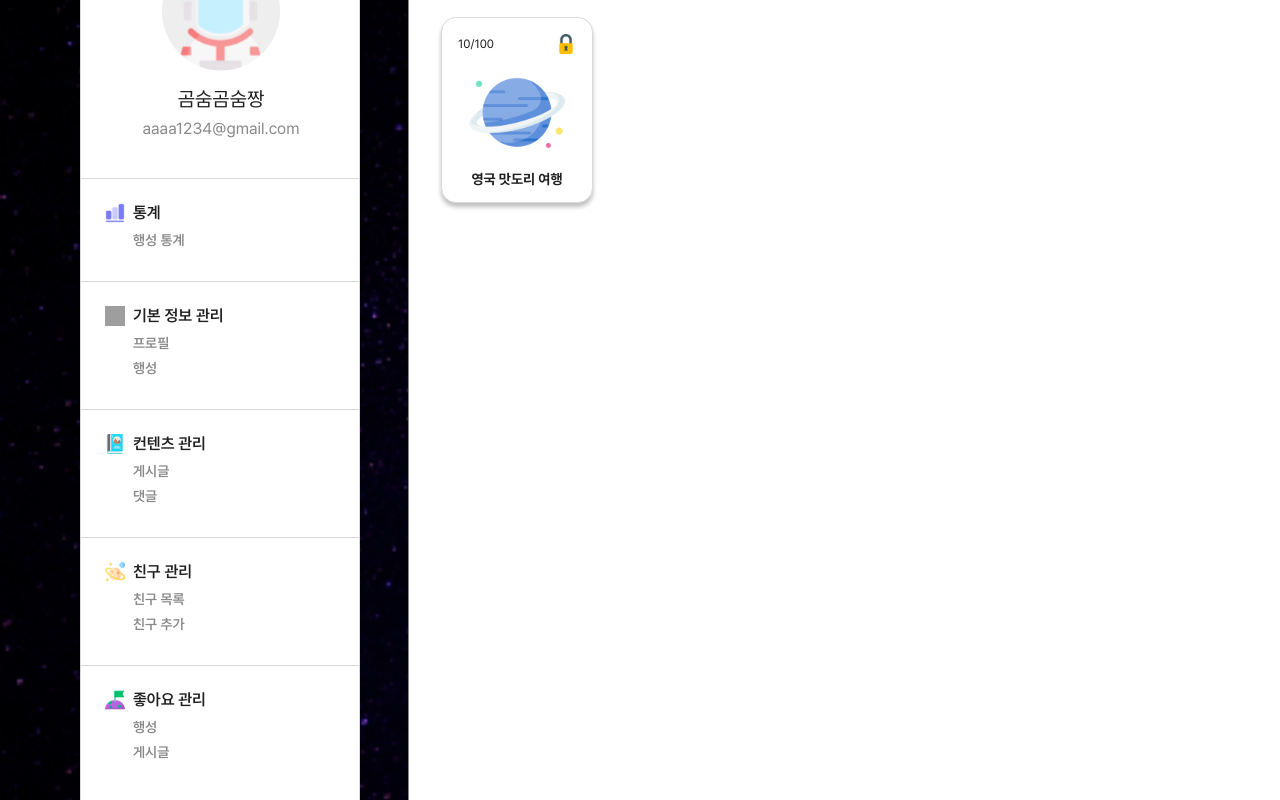
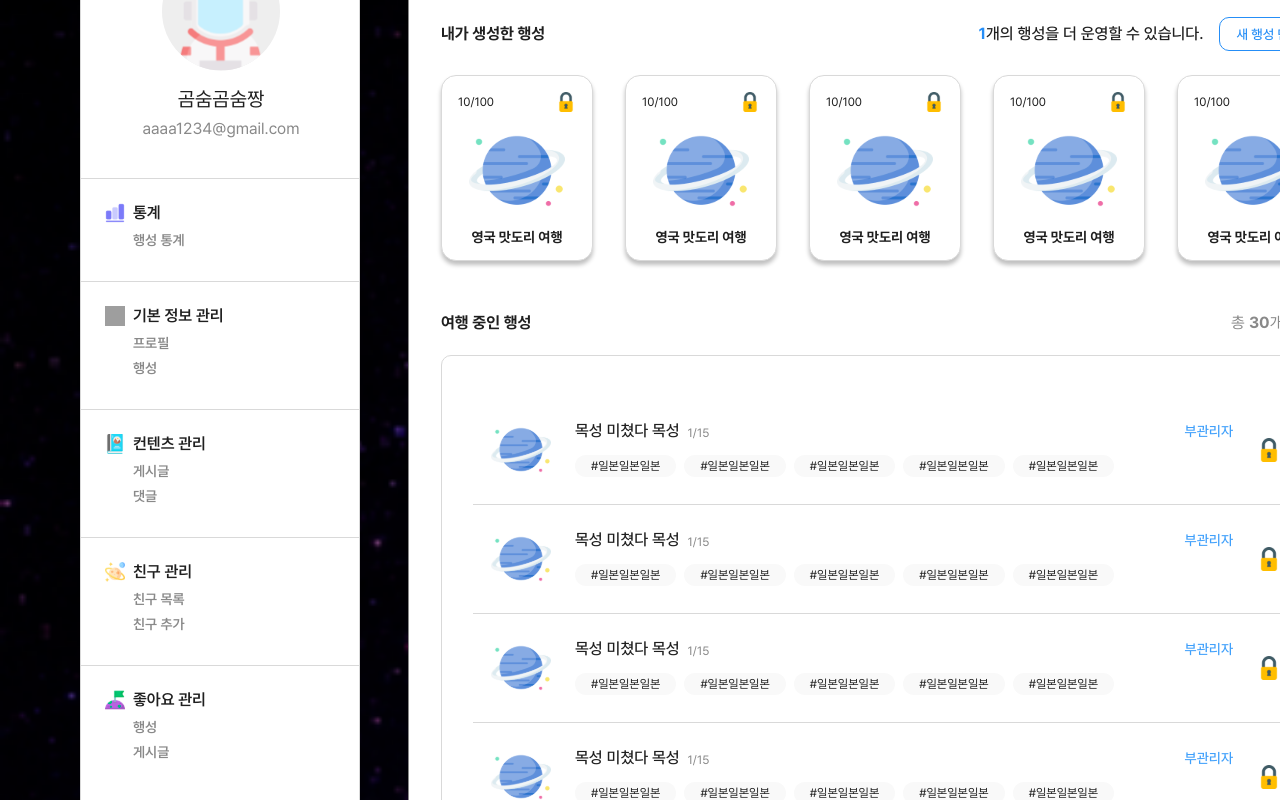
Before and after one commit to Travel-Space/client, a Next.js app: page /my-page/basic-info/planet in a window 1280 px wide. Shown: the part 220-1020 px from the top of the page. Built offline with nearby package versions, Linux system fonts and the light colour scheme; grey boxes are pictures that could not be loaded.

Commit message:
design: 행성관리 페이지 퍼블리싱

```diff
--- a/src/app/my-page/basic-info/planet/page.styled.ts
+++ b/src/app/my-page/basic-info/planet/page.styled.ts
@@ -1,114 +1,63 @@
 import { styled } from "styled-components";
-import { flexAlignCenter } from "@/styles/common";
+import { flexCenter, flexSpaceBetweenCenter } from "@/styles/common";
 
 export const Container = styled.div`
   border-radius: 10px;
 `;
-export const Main = styled.div`
-  border: 1px solid ${({ theme }) => theme.PALETTE.gray[100]};
+
+export const MyPlanetWrap = styled.div`
+  ${flexSpaceBetweenCenter}
+`;
+export const MyPlanetInfo = styled.div`
+  ${flexSpaceBetweenCenter}
+  margin-bottom: 24px;
+`;
+export const NewPlanet = styled.div`
+  display: flex;
+  align-items: center;
+  gap: 16px;
+`;
+export const MyPlanetNumber = styled.div`
+  & > span {
+    color: ${({ theme }) => theme.PALETTE.primary[100]};
+    font-family: ${({ theme }) => theme.FONT_WEIGHT.bold};
+    font-size: ${({ theme }) => theme.FONT_SIZE.md};
+  }
+  font-family: ${({ theme }) => theme.FONT_WEIGHT.medium};
+  font-size: ${({ theme }) => theme.FONT_SIZE.md};
+`;
+export const MakePlanetBtn = styled.button`
+  color: ${({ theme }) => theme.PALETTE.primary[100]};
+  border: 1px solid ${({ theme }) => theme.PALETTE.primary[100]};
   border-radius: 10px;
-  & > div:first-child > div {
-    border-top-left-radius: 10px;
-  }
-  & > div:first-child > div:nth-child(2) {
-    position: relative;
-  }
-  & > div:last-child > div {
-    border-bottom-left-radius: 10px;
-  }
-`;
-export const UserImg = styled.img`
-  width: 120px;
-  height: 120px;
-  border-radius: 60px;
-`;
-export const DeleteImgBtn = styled.button`
-  background-color: transparent;
-  position: absolute;
-  right: 0;
-  top: 0;
-`;
-export const EditImgBtn = styled.button`
-  background-color: transparent;
-  position: absolute;
-  right: 0;
-  bottom: 0;
-`;
-export const Row = styled.div`
-  display: flex;
+  background-color: ${({ theme }) => theme.PALETTE.white};
+  font-family: ${({ theme }) => theme.FONT_WEIGHT.medium};
+
+  padding: 8px 16px;
 `;
 export const Title = styled.div`
-  background-color: #f9f9f9;
-  border-right: 1px solid ${({ theme }) => theme.PALETTE.gray[100]};
-
   font-size: ${({ theme }) => theme.FONT_SIZE.md};
-  font-family: ${({ theme }) => theme.FONT_WEIGHT.medium};
-
-  width: 211px;
-  padding-left: 24px;
-  ${flexAlignCenter}
+  font-family: ${({ theme }) => theme.FONT_WEIGHT.bold};
 `;
-export const Content = styled.div`
-  margin: 16px 0;
-  padding-left: 24px;
+export const TravelingPlanetInfo = styled.div`
+  ${flexSpaceBetweenCenter}
+  margin-bottom: 24px;
+  margin-top: 54px;
 `;
-export const Input = styled.input`
-  border-radius: 10px;
-  border: 1px solid ${({ theme }) => theme.PALETTE.gray[100]};
-  line-height: 17px;
-  width: 244px;
-  height: 33px;
-  padding: 0 24px;
-  font-size: ${({ theme }) => theme.FONT_SIZE.sm};
-  font-family: ${({ theme }) => theme.FONT_WEIGHT.medium};
-  color: ${({ theme }) => theme.PALETTE.gray[100]};
-`;
-export const NicknameInput = styled.input`
-  border-radius: 10px;
-  border: 1px solid ${({ theme }) => theme.PALETTE.gray[100]};
-  line-height: 17px;
-  width: 244px;
-  height: 33px;
-  padding: 0 24px;
-  font-size: ${({ theme }) => theme.FONT_SIZE.sm};
-  font-family: ${({ theme }) => theme.FONT_WEIGHT.medium};
-`;
-export const DoubleCheck = styled.button`
-  color: ${({ theme }) => theme.PALETTE.mainColor};
-  background-color: ${({ theme }) => theme.PALETTE.white};
-  margin-left: 16px;
-`;
-export const Withdrawal = styled.button`
-  display: flex;
-  gap: 8px;
-  background-color: ${({ theme }) => theme.PALETTE.white};
-
-  & > div {
-    font-size: ${({ theme }) => theme.FONT_SIZE.sm};
+export const TravelNumber = styled.div`
+  font-size: ${({ theme }) => theme.FONT_SIZE.md};
   font-family: ${({ theme }) => theme.FONT_WEIGHT.regular};
   color: ${({ theme }) => theme.PALETTE.gray[200]};
 
-    line-height: 17px;
-  }
-  & > button {
-    font-size: ${({ theme }) => theme.FONT_SIZE.sm};
-    font-family: ${({ theme }) => theme.FONT_WEIGHT.regular};
-    line-height: 17px;
-    text-decoration: underline;
-
-    background-color: ${({ theme }) => theme.PALETTE.white};
+  & > span {
+    color: ${({ theme }) => theme.PALETTE.gray[200]};
+    font-family: ${({ theme }) => theme.FONT_WEIGHT.bold};
+    font-size: ${({ theme }) => theme.FONT_SIZE.md};
   }
 `;
-export const Footer = styled.div`
-  margin-top: 16px;
-  display: flex;
-  justify-content: space-between;
-`;
-export const Save = styled.button`
-  padding: 16px 24px;
-  background-color: ${({ theme }) => theme.PALETTE.mainColor};
-  color: ${({ theme }) => theme.PALETTE.white};
-  font-size: ${({ theme }) => theme.FONT_SIZE.md};
-  font-family: ${({ theme }) => theme.FONT_WEIGHT.medium};
+export const TravelingPlanetWrap = styled.div`
+  width: 890px;
+  padding: 40px 31px;
+  border: 1px solid ${({ theme }) => theme.PALETTE.gray[100]};
   border-radius: 10px;
 `;
--- a/src/app/my-page/basic-info/planet/page.tsx
+++ b/src/app/my-page/basic-info/planet/page.tsx
@@ -1,14 +1,49 @@
 "use client";
+
 import Image from "next/image";
 import * as S from "./page.styled";
 
 import Divider from "../../Divider";
 import MyPlanet from "./MyPlanet";
+import TravelingPlanet from "./TravelingPlanet";
 
 export default function Planet() {
   return (
     <S.Container>
-      <MyPlanet />
+      <S.MyPlanetInfo>
+        <S.Title>내가 생성한 행성</S.Title>
+        <S.NewPlanet>
+          <S.MyPlanetNumber>
+            <span>1</span>개의 행성을 더 운영할 수 있습니다.
+          </S.MyPlanetNumber>
+          <S.MakePlanetBtn>새 행성 만들기</S.MakePlanetBtn>
+        </S.NewPlanet>
+      </S.MyPlanetInfo>
+      <S.MyPlanetWrap>
+        <MyPlanet />
+        <MyPlanet />
+        <MyPlanet />
+        <MyPlanet />
+        <MyPlanet />
+      </S.MyPlanetWrap>
+      <S.TravelingPlanetInfo>
+        <S.Title>여행 중인 행성</S.Title>
+        <S.TravelNumber>
+          총 <span>30</span>개의 행성
+        </S.TravelNumber>
+      </S.TravelingPlanetInfo>
+      <S.TravelingPlanetWrap>
+        <TravelingPlanet />
+        <TravelingPlanet />
+        <TravelingPlanet />
+        <TravelingPlanet />
+        <TravelingPlanet />
+        <TravelingPlanet />
+        <TravelingPlanet />
+        <TravelingPlanet />
+        <TravelingPlanet />
+        <TravelingPlanet />
+      </S.TravelingPlanetWrap>
     </S.Container>
   );
 }
```
Lines whose indentation alone changed are shown as unchanged.
